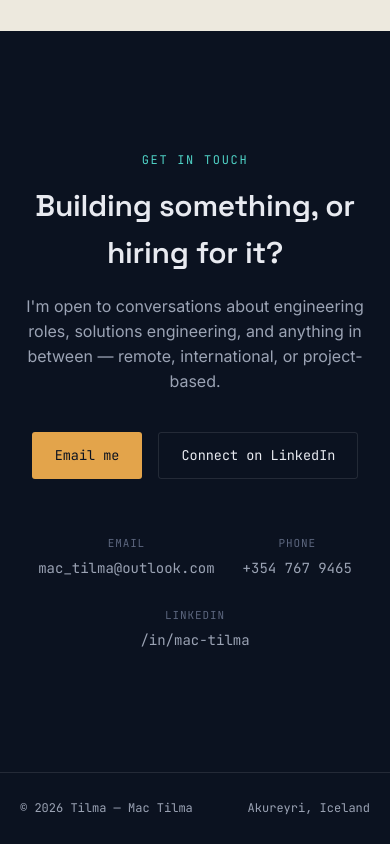
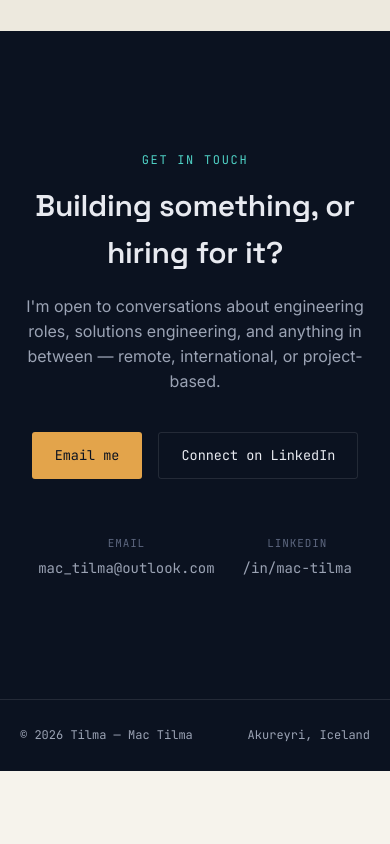
Before and after one commit to Machess/tilma, a plain HTML site: page index.html in a window 390 px wide. Shown: the part 8482-9326 px from the top of the page. After the commit the page ends 9253 px from the top, so only its background shows below. Drawn offline with Linux system fonts and the light colour scheme.

Commit message:
Remove phone for now

```diff
--- a/index.html
+++ b/index.html
@@ -295,7 +295,6 @@
     </div>
     <div class="contact-details">
       <div><span class="label">Email</span><a href="mailto:mac_tilma@outlook.com">mac_tilma@outlook.com</a></div>
-      <div><span class="label">Phone</span><a href="tel:+3547679465">+354 767 9465</a></div>
       <div><span class="label">LinkedIn</span><a href="https://www.linkedin.com/in/mac-tilma-575a2522/?skipRedirect=true" target="_blank" rel="noopener">/in/mac-tilma</a></div>
     </div>
   </div>
```
